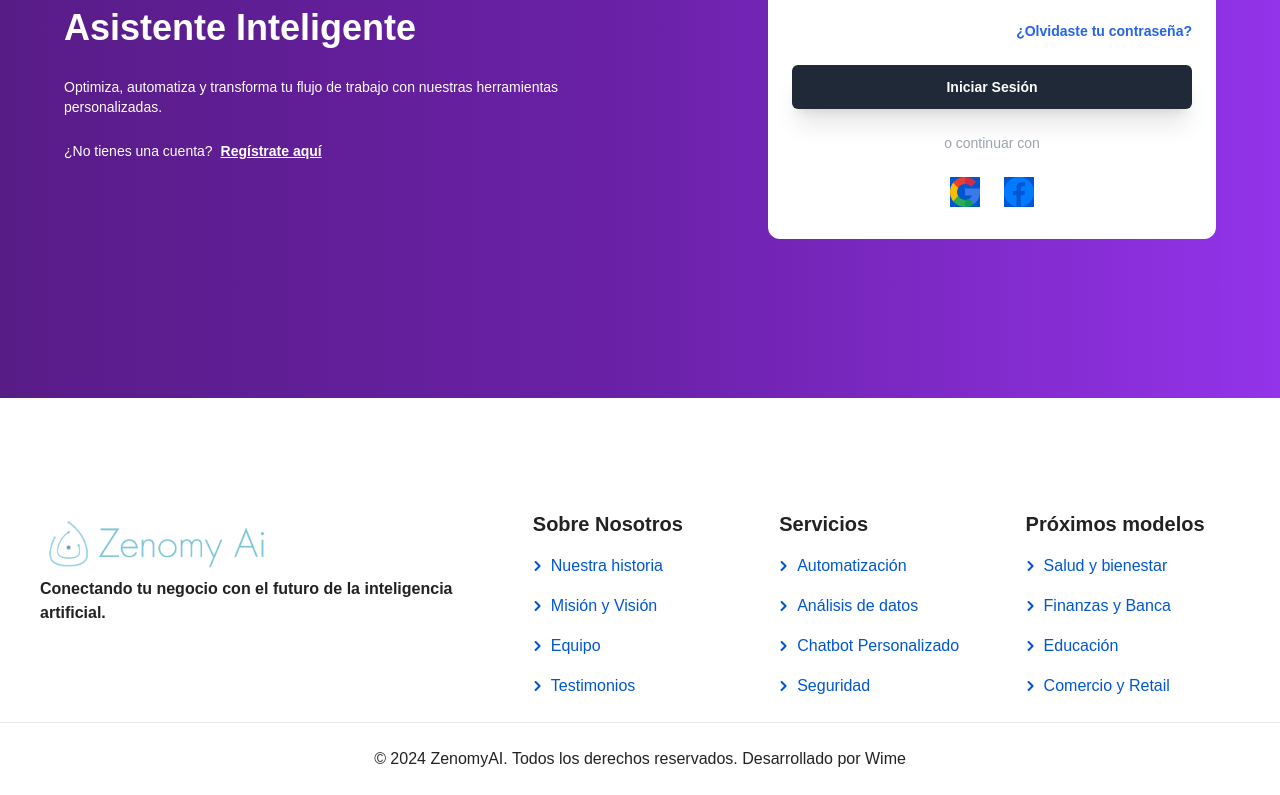
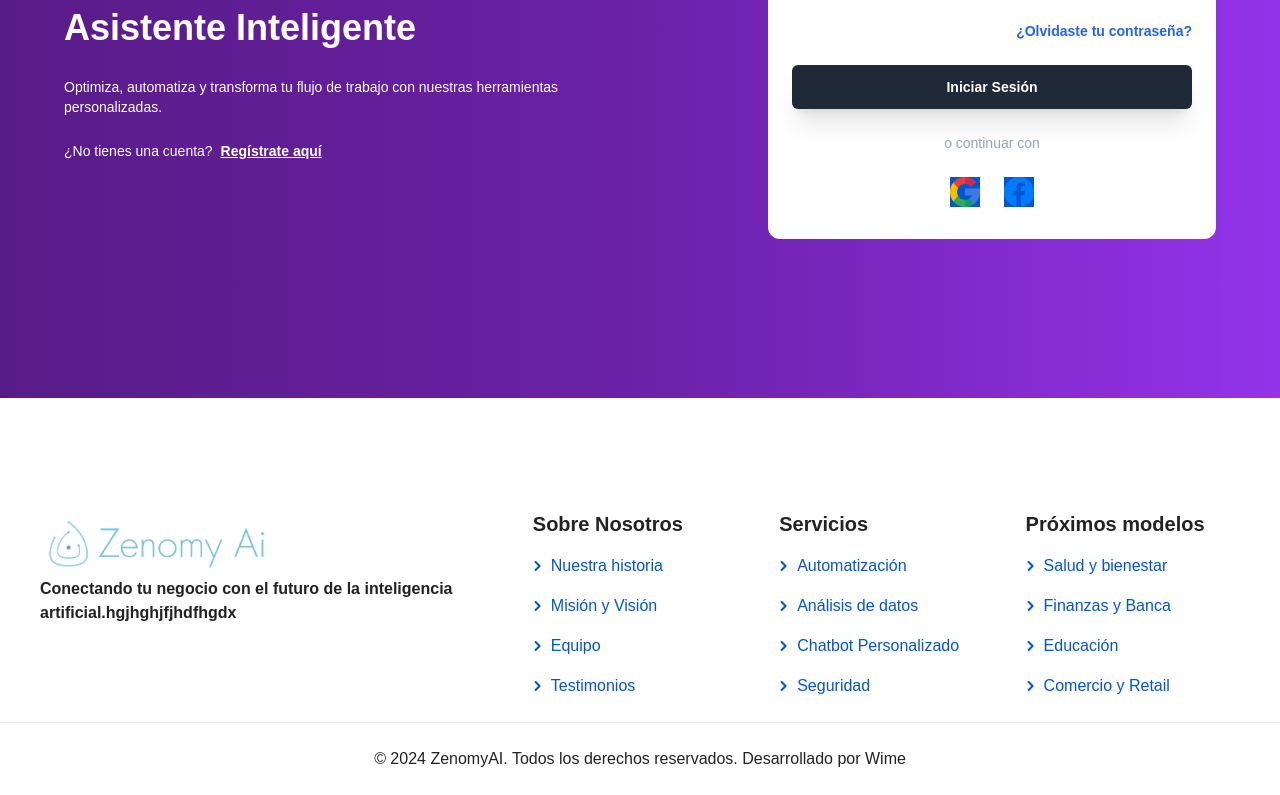
Before and after one commit to Elalekmelendez/frontendv2, a Next.js app: page /login in a window 1280 px wide. Shown: the part 482-1277 px from the top of the page. Built offline with nearby package versions, Linux system fonts and the light colour scheme.

Commit message:
mensaje de prueba 2

```diff
--- a/src/components/footer/FooterIntro.tsx
+++ b/src/components/footer/FooterIntro.tsx
@@ -9,7 +9,7 @@ const FooterIntro = () => (
             <Image src={logo_zenomy} width={250} alt="logo zenomy" />
         </Link>
         <p className="mb-2">
-            <b>Conectando tu negocio con el futuro de la inteligencia artificial.</b>
+            <b>Conectando tu negocio con el futuro de la inteligencia artificial.hgjhghjfjhdfhgdx</b>
         </p>
     </div>
 );
```
